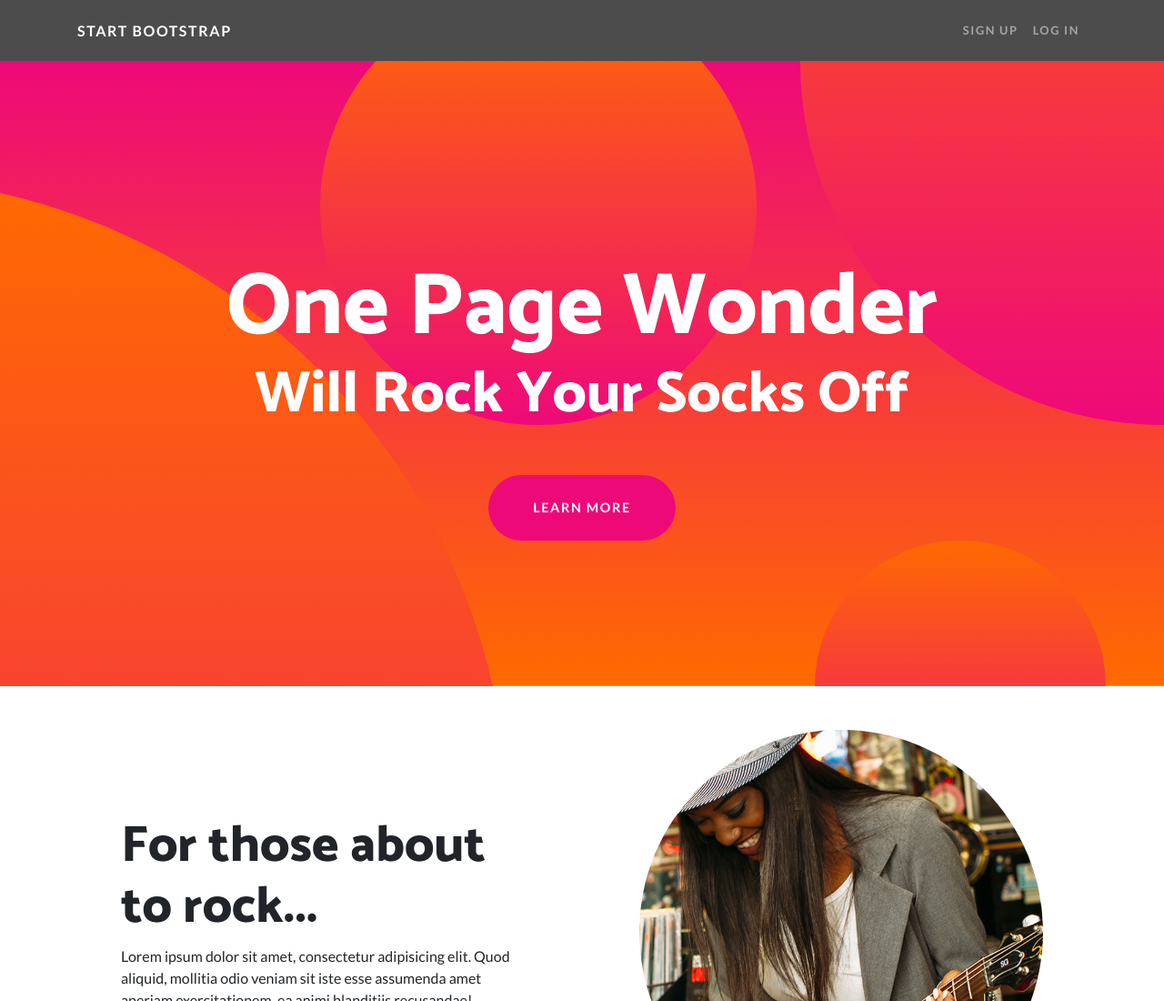
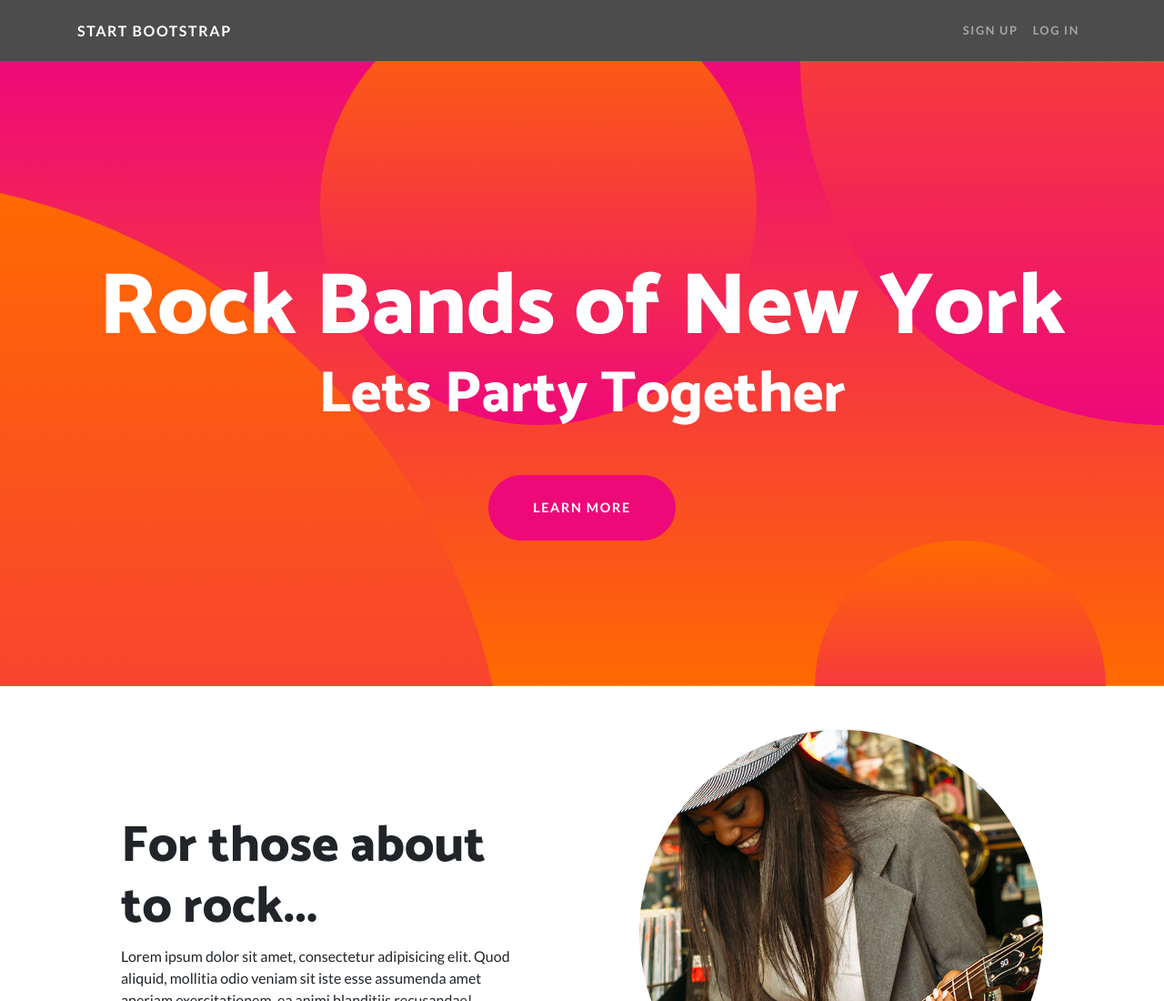
Before and after one commit to Yuliyajulia/Class-6-final, a plain HTML site: page index.html in a window 1280 px wide. Shown: the top 1100 px of the page at 91% size. Drawn offline with Linux system fonts and the light colour scheme.

Commit message:
changes to content in h1 and h2

```diff
--- a/index.html
+++ b/index.html
@@ -47,8 +47,8 @@
   <header class="masthead text-center text-white">
     <div class="masthead-content">
       <div class="container">
-        <h1 class="masthead-heading mb-0">One Page Wonder</h1>
-        <h2 class="masthead-subheading mb-0">Will Rock Your Socks Off</h2>
+        <h1 class="masthead-heading mb-0">Rock Bands of New York</h1>
+        <h2 class="masthead-subheading mb-0">Lets Party Together</h2>
         <a href="#" class="btn btn-primary btn-xl rounded-pill mt-5">Learn More</a>
       </div>
     </div>
```
